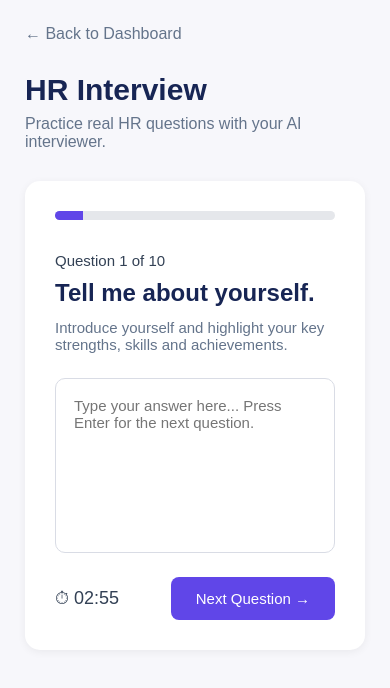
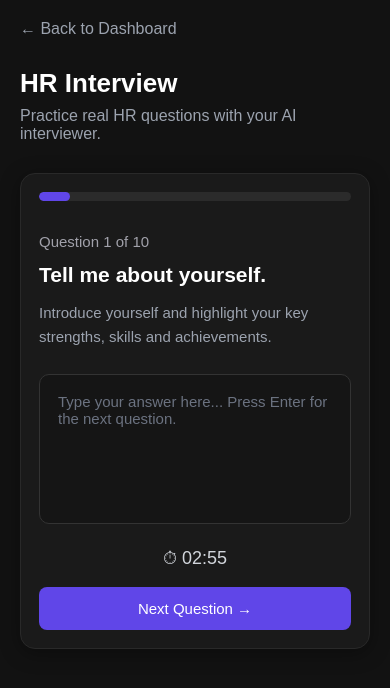
Before and after one commit to interview-project-team/interview_project, a plain HTML site: page HR Interview.html in a window 390 px wide. Drawn offline with Linux system fonts and the light colour scheme.

Commit message:
Update HR Interview.html

```diff
--- a/HR Interview.html
+++ b/HR Interview.html
@@ -18,43 +18,61 @@
         }
 
         body {
-            background: #f7f7fb;
-            color: #172554;
+            background: #121212;
+            color: #ffffff;
+            min-height: 100vh;
         }
 
         .content {
             padding: 35px 70px;
         }
 
+        /* BACK BUTTON */
+
         .back {
-            color: #64748b;
+            color: #9ca3af;
             text-decoration: none;
             font-size: 16px;
+            transition: 0.3s;
         }
+
+        .back:hover {
+            color: #ffffff;
+        }
+
+        /* HEADING */
 
         h1 {
             margin-top: 30px;
             font-size: 30px;
+            color: #ffffff;
         }
 
         .subtitle {
-            color: #64748b;
+            color: #9ca3af;
             margin-top: 8px;
             font-size: 16px;
         }
 
+        /* INTERVIEW CARD */
+
         .interview-card {
             margin-top: 30px;
-            background: white;
+            background: #1a1a1a;
+            border: 1px solid #292929;
             border-radius: 15px;
             padding: 30px;
-            box-shadow: 0 2px 8px rgba(0, 0, 0, 0.06);
+
+            box-shadow:
+                0 4px 20px rgba(0, 0, 0, 0.35);
         }
+
+        /* PROGRESS BAR */
 
         .progress-container {
             width: 100%;
             height: 9px;
-            background: #e5e7eb;
+            background: #2b2b2b;
             border-radius: 10px;
             overflow: hidden;
             margin-bottom: 32px;
@@ -64,125 +82,273 @@
             height: 100%;
             width: 10%;
             background: #6046e8;
-            transition: width 0.3s;
+            border-radius: 10px;
+            transition: width 0.3s ease;
         }
+
+        /* QUESTION NUMBER */
 
         .question-number {
             font-size: 15px;
             margin-bottom: 10px;
-            color: #334155;
+            color: #a1a1aa;
         }
+
+        /* QUESTION */
 
         .question {
             font-size: 24px;
             margin-bottom: 12px;
+            color: #ffffff;
+            line-height: 1.4;
         }
 
+        /* INSTRUCTION */
+
         .instruction {
-            color: #64748b;
+            color: #9ca3af;
             font-size: 15px;
             margin-bottom: 25px;
+            line-height: 1.6;
         }
+
+        /* TEXTAREA */
 
         textarea {
             width: 100%;
             height: 175px;
-            border: 1px solid #d9dce5;
+
+            background: #151515;
+            color: #ffffff;
+
+            border: 1px solid #333333;
             border-radius: 10px;
+
             padding: 18px;
             font-size: 15px;
+
             resize: none;
             outline: none;
+
+            transition: 0.3s;
+        }
+
+        textarea::placeholder {
+            color: #6b7280;
         }
 
         textarea:focus {
             border-color: #6046e8;
+
+            box-shadow:
+                0 0 0 2px rgba(96, 70, 232, 0.15);
         }
+
+        /* BOTTOM SECTION */
 
         .bottom {
             margin-top: 20px;
+
             display: flex;
             justify-content: space-between;
             align-items: center;
         }
 
+        /* TIMER */
+
         .timer {
             font-size: 18px;
-            color: #334155;
+            color: #d1d5db;
         }
+
+        /* NEXT BUTTON */
 
         .next-button {
             border: none;
+
             background: #6046e8;
             color: white;
+
             padding: 13px 25px;
+
             border-radius: 8px;
+
             font-size: 15px;
+
             cursor: pointer;
+
+            transition: 0.3s;
         }
 
         .next-button:hover {
             background: #4d36c9;
+
+            transform: translateY(-1px);
         }
 
+        /* MOBILE */
+
         @media(max-width: 800px) {
+
             .content {
                 padding: 25px;
             }
+
+            h1 {
+                font-size: 26px;
+            }
+
+            .interview-card {
+                padding: 20px;
+            }
+
+            .question {
+                font-size: 21px;
+            }
+
+            .bottom {
+                flex-direction: column;
+                gap: 18px;
+                align-items: stretch;
+            }
+
+            .timer {
+                text-align: center;
+            }
+
+            .next-button {
+                width: 100%;
+            }
+        }
+
+        @media(max-width: 500px) {
+
+            .content {
+                padding: 20px;
+            }
+
+            .interview-card {
+                padding: 18px;
+            }
+
+            textarea {
+                height: 150px;
+            }
         }
     </style>
+
 </head>
+
 
 <body>
 
     <div class="content">
 
+        <!-- BACK -->
+
         <a href="dashboard.html" class="back">
             ← Back to Dashboard
         </a>
 
-        <h1>HR Interview</h1>
+
+        <!-- TITLE -->
+
+        <h1>
+            HR Interview
+        </h1>
 
         <p class="subtitle">
             Practice real HR questions with your AI interviewer.
         </p>
 
+
+        <!-- INTERVIEW CARD -->
+
         <div class="interview-card">
 
+
+            <!-- PROGRESS -->
+
             <div class="progress-container">
-                <div class="progress" id="progress"></div>
+
+                <div
+                    class="progress"
+                    id="progress">
+                </div>
+
             </div>
 
+
+            <!-- QUESTION NUMBER -->
+
             <div class="question-number">
-                Question <span id="questionNumber">1</span> of 10
+
+                Question
+                <span id="questionNumber">
+                    1
+                </span>
+                of 10
+
             </div>
 
-            <h2 class="question" id="question">
+
+            <!-- QUESTION -->
+
+            <h2
+                class="question"
+                id="question">
+
                 Tell me about yourself.
+
             </h2>
 
-            <p class="instruction" id="instruction">
+
+            <!-- INSTRUCTION -->
+
+            <p
+                class="instruction"
+                id="instruction">
+
                 Introduce yourself and highlight your key strengths,
                 skills and achievements.
+
             </p>
+
+
+            <!-- ANSWER -->
 
             <textarea
                 id="answer"
                 placeholder="Type your answer here... Press Enter for the next question."
             ></textarea>
 
+
+            <!-- BOTTOM -->
+
             <div class="bottom">
 
-                <div class="timer" id="timer">
+
+                <!-- TIMER -->
+
+                <div
+                    class="timer"
+                    id="timer">
+
                     ⏱ 03:00
+
                 </div>
+
+
+                <!-- NEXT -->
 
                 <button
                     class="next-button"
-                    onclick="nextQuestion()"
-                >
+                    onclick="nextQuestion()">
+
                     Next Question →
+
                 </button>
+
 
             </div>
 
@@ -193,186 +359,316 @@
 
 <script>
 
-const API_URL = "https://interview-project-uimv.onrender.com";
 
+/* BACKEND API */
+
+const API_URL =
+    "https://interview-project-uimv.onrender.com";
+
+
+/* QUESTIONS */
 
 const questions = [
 
     {
         question: "Tell me about yourself.",
-        instruction: "Introduce yourself and highlight your key strengths, skills and achievements."
+        instruction:
+            "Introduce yourself and highlight your key strengths, skills and achievements."
     },
 
     {
         question: "What are your strengths?",
-        instruction: "Tell us about your main strengths and how they help you."
+        instruction:
+            "Tell us about your main strengths and how they help you."
     },
 
     {
         question: "What are your weaknesses?",
-        instruction: "Describe one area you are working to improve."
+        instruction:
+            "Describe one area you are working to improve."
     },
 
     {
         question: "Why should we hire you?",
-        instruction: "Explain why you would be a good fit for this role."
+        instruction:
+            "Explain why you would be a good fit for this role."
     },
 
     {
         question: "Where do you see yourself in five years?",
-        instruction: "Describe your career goals and future plans."
+        instruction:
+            "Describe your career goals and future plans."
     },
 
     {
         question: "Why do you want to join our company?",
-        instruction: "Explain why you are interested in this company."
+        instruction:
+            "Explain why you are interested in this company."
     },
 
     {
         question: "Tell me about a challenge you faced.",
-        instruction: "Describe a challenge you faced and how you handled it."
+        instruction:
+            "Describe a challenge you faced and how you handled it."
     },
 
     {
         question: "How do you handle pressure?",
-        instruction: "Explain how you manage stressful situations."
+        instruction:
+            "Explain how you manage stressful situations."
     },
 
     {
         question: "What are your career goals?",
-        instruction: "Tell us about your short-term and long-term career goals."
+        instruction:
+            "Tell us about your short-term and long-term career goals."
     },
 
     {
         question: "Do you have any questions for us?",
-        instruction: "Ask any relevant questions you have about the company or role."
+        instruction:
+            "Ask any relevant questions you have about the company or role."
     }
 
 ];
 
 
+/* VARIABLES */
+
 let currentQuestion = 0;
+
 let timeLeft = 180;
+
 let timerInterval;
+
 let answers = [];
 
 
+/* UPDATE PAGE */
+
 function updatePage() {
 
-    document.getElementById("questionNumber").textContent =
+
+    document.getElementById(
+        "questionNumber"
+    ).textContent =
         currentQuestion + 1;
 
-    document.getElementById("question").textContent =
+
+    document.getElementById(
+        "question"
+    ).textContent =
         questions[currentQuestion].question;
 
-    document.getElementById("instruction").textContent =
+
+    document.getElementById(
+        "instruction"
+    ).textContent =
         questions[currentQuestion].instruction;
 
-    document.getElementById("answer").value = "";
 
-    document.getElementById("progress").style.width =
+    document.getElementById(
+        "answer"
+    ).value = "";
+
+
+    document.getElementById(
+        "progress"
+    ).style.width =
         ((currentQuestion + 1) * 10) + "%";
+
+
+    /* RESET TIMER */
 
     timeLeft = 180;
 
     updateTimer();
+
     startTimer();
+
 }
 
 
+/* START TIMER */
+
 function startTimer() {
+
 
     clearInterval(timerInterval);
 
+
     timerInterval = setInterval(() => {
+
 
         timeLeft--;
 
+
         updateTimer();
+
 
         if (timeLeft <= 0) {
 
+
             clearInterval(timerInterval);
+
+
             nextQuestion();
+
         }
 
+
     }, 1000);
+
 }
 
 
+/* UPDATE TIMER */
+
 function updateTimer() {
 
-    let minutes = Math.floor(timeLeft / 60);
-    let seconds = timeLeft % 60;
 
-    minutes = String(minutes).padStart(2, "0");
-    seconds = String(seconds).padStart(2, "0");
+    let minutes =
+        Math.floor(timeLeft / 60);
 
-    document.getElementById("timer").textContent =
+
+    let seconds =
+        timeLeft % 60;
+
+
+    minutes =
+        String(minutes).padStart(2, "0");
+
+
+    seconds =
+        String(seconds).padStart(2, "0");
+
+
+    document.getElementById(
+        "timer"
+    ).textContent =
         "⏱ " + minutes + ":" + seconds;
+
 }
 
 
+/* NEXT QUESTION */
+
 async function nextQuestion() {
 
+
     const answer =
-        document.getElementById("answer").value.trim();
+        document.getElementById(
+            "answer"
+        ).value.trim();
+
 
     if (answer === "") {
 
-        alert("Please enter your answer before continuing.");
+
+        alert(
+            "Please enter your answer before continuing."
+        );
+
 
         return;
+
     }
+
+
+    /* SAVE ANSWER */
 
     answers.push({
 
-        question: questions[currentQuestion].question,
-        answer: answer
+        question:
+            questions[currentQuestion].question,
+
+        answer:
+            answer
 
     });
+
 
     currentQuestion++;
 
 
-    if (currentQuestion >= questions.length) {
+    /* INTERVIEW COMPLETED */
+
+    if (
+        currentQuestion >=
+        questions.length
+    ) {
+
 
         clearInterval(timerInterval);
 
+
         await saveInterview();
 
-        alert("Interview completed! 🎉");
 
-        window.location.href = "feedback.html";
+        alert(
+            "Interview completed! 🎉"
+        );
+
+
+        window.location.href =
+            "feedback.html";
+
 
         return;
+
     }
 
+
+    /* NEXT */
+
     updatePage();
+
 }
 
 
+/* EVALUATE INTERVIEW */
+
 function evaluateInterview() {
+
 
     let totalScore = 0;
 
+
     answers.forEach(item => {
 
-        const answer = item.answer.toLowerCase();
+
+        const answer =
+            item.answer.toLowerCase();
+
 
         let score = 0;
 
+
+        /* ANSWER LENGTH */
+
         if (answer.length >= 50) {
+
             score += 30;
-        }
-        else if (answer.length >= 25) {
-            score += 20;
-        }
-        else {
-            score += 10;
+
         }
 
+        else if (answer.length >= 25) {
+
+            score += 20;
+
+        }
+
+        else {
+
+            score += 10;
+
+        }
+
+
+        /* KEYWORDS */
+
         const keywords = [
+
             "team",
             "skill",
             "experience",
@@ -383,103 +679,172 @@ function evaluateInterview() {
             "goal",
             "improve",
             "challenge"
+
         ];
+
 
         keywords.forEach(keyword => {
 
-            if (answer.includes(keyword)) {
+
+            if (
+                answer.includes(keyword)
+            ) {
+
                 score += 7;
+
             }
 
         });
 
-        score = Math.min(score, 100);
+
+        score =
+            Math.min(score, 100);
+
 
         totalScore += score;
 
     });
 
+
+    /* AVERAGE */
+
     const averageScore =
-        Math.round(totalScore / answers.length);
+        Math.round(
+            totalScore /
+            answers.length
+        );
+
 
     return {
 
-        score: averageScore,
+
+        score:
+            averageScore,
+
 
         communication:
-            Math.min(averageScore + 3, 100),
+            Math.min(
+                averageScore + 3,
+                100
+            ),
+
 
         technical:
-            Math.max(averageScore - 5, 0),
+            Math.max(
+                averageScore - 5,
+                0
+            ),
+
 
         problemSolving:
-            Math.min(averageScore + 1, 100),
+            Math.min(
+                averageScore + 1,
+                100
+            ),
+
 
         confidence:
-            Math.min(averageScore + 2, 100)
+            Math.min(
+                averageScore + 2,
+                100
+            )
 
     };
+
 }
 
 
+/* SAVE INTERVIEW */
+
 async function saveInterview() {
+
 
     try {
 
-        const evaluation = evaluateInterview();
 
-        const response = await fetch(
+        const evaluation =
+            evaluateInterview();
 
-            `${API_URL}/api/interviews`,
 
-            {
+        const response =
+            await fetch(
 
-                method: "POST",
+                `${API_URL}/api/interviews`,
 
-                headers: {
-                    "Content-Type": "application/json"
-                },
+                {
 
-                body: JSON.stringify({
+                    method: "POST",
 
-                    userName: "Guest",
 
-                    type: "HR",
+                    headers: {
 
-                    score: evaluation.score,
+                        "Content-Type":
+                            "application/json"
 
-                    communication: evaluation.communication,
+                    },
 
-                    technical: evaluation.technical,
 
-                    problemSolving: evaluation.problemSolving,
+                    body:
+                        JSON.stringify({
 
-                    confidence: evaluation.confidence,
+                            userName:
+                                "Guest",
 
-                    feedback:
-                        "Your interview has been evaluated based on your answer quality, relevance and communication.",
+                            type:
+                                "HR",
 
-                    answers: answers
+                            score:
+                                evaluation.score,
 
-                })
+                            communication:
+                                evaluation.communication,
 
-            }
+                            technical:
+                                evaluation.technical,
 
-        );
+                            problemSolving:
+                                evaluation.problemSolving,
+
+                            confidence:
+                                evaluation.confidence,
+
+                            feedback:
+                                "Your interview has been evaluated based on your answer quality, relevance and communication.",
+
+                            answers:
+                                answers
+
+                        })
+
+                }
+
+            );
+
 
         if (!response.ok) {
 
-            console.log("Interview data could not be saved.");
 
-        }
-        else {
+            console.log(
+                "Interview data could not be saved."
+            );
 
-            console.log("Interview saved successfully.");
 
         }
 
+        else {
+
+
+            console.log(
+                "Interview saved successfully."
+            );
+
+        }
+
+
     }
+
     catch (error) {
+
 
         console.log(
             "Backend connection error:",
@@ -493,30 +858,40 @@ async function saveInterview() {
 
 /* ENTER KEY → NEXT QUESTION */
 
-document.getElementById("answer").addEventListener(
+document.getElementById(
+    "answer"
+).addEventListener(
+
     "keydown",
+
     function(event) {
+
 
         if (
             event.key === "Enter" &&
             !event.shiftKey
         ) {
 
+
             event.preventDefault();
+
 
             nextQuestion();
 
         }
 
     }
+
 );
 
 
-// START FIRST QUESTION
+/* START FIRST QUESTION */
 
 updatePage();
+
 
 </script>
 
 </body>
+
 </html>
```
